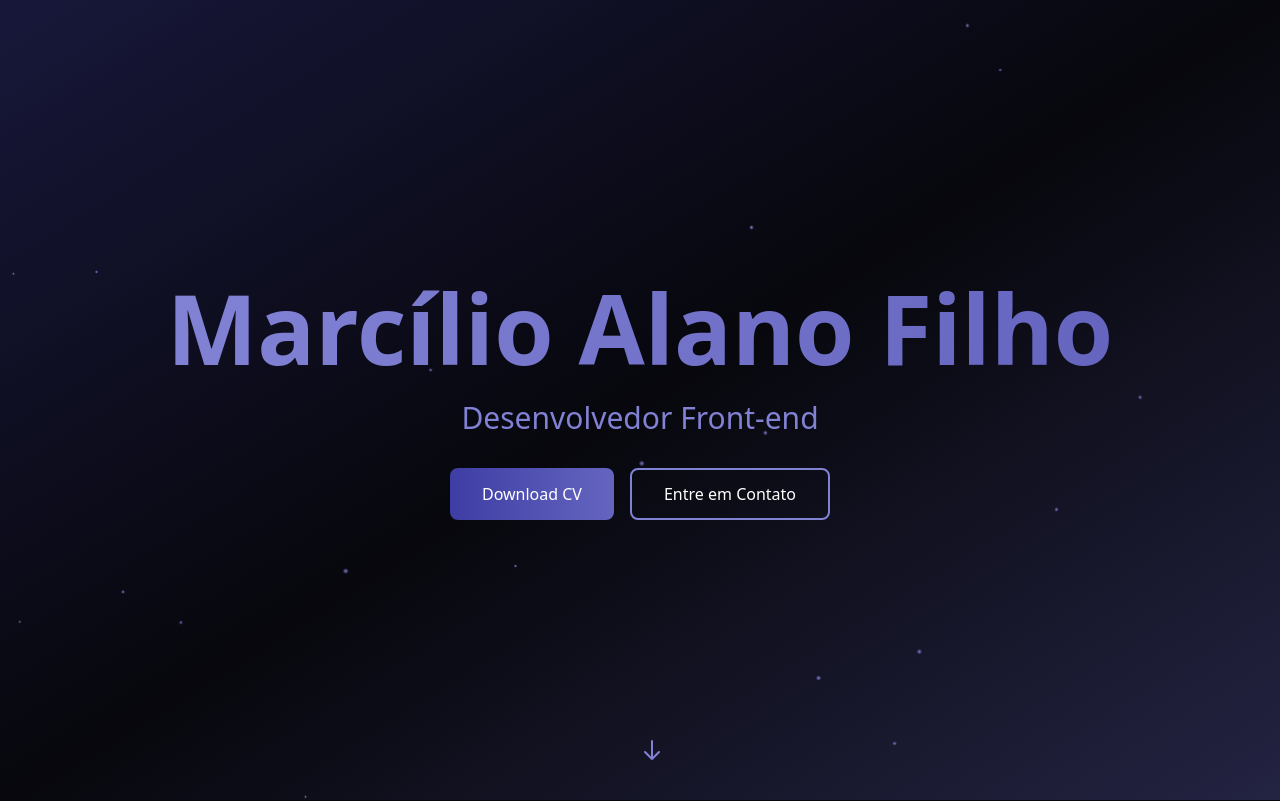
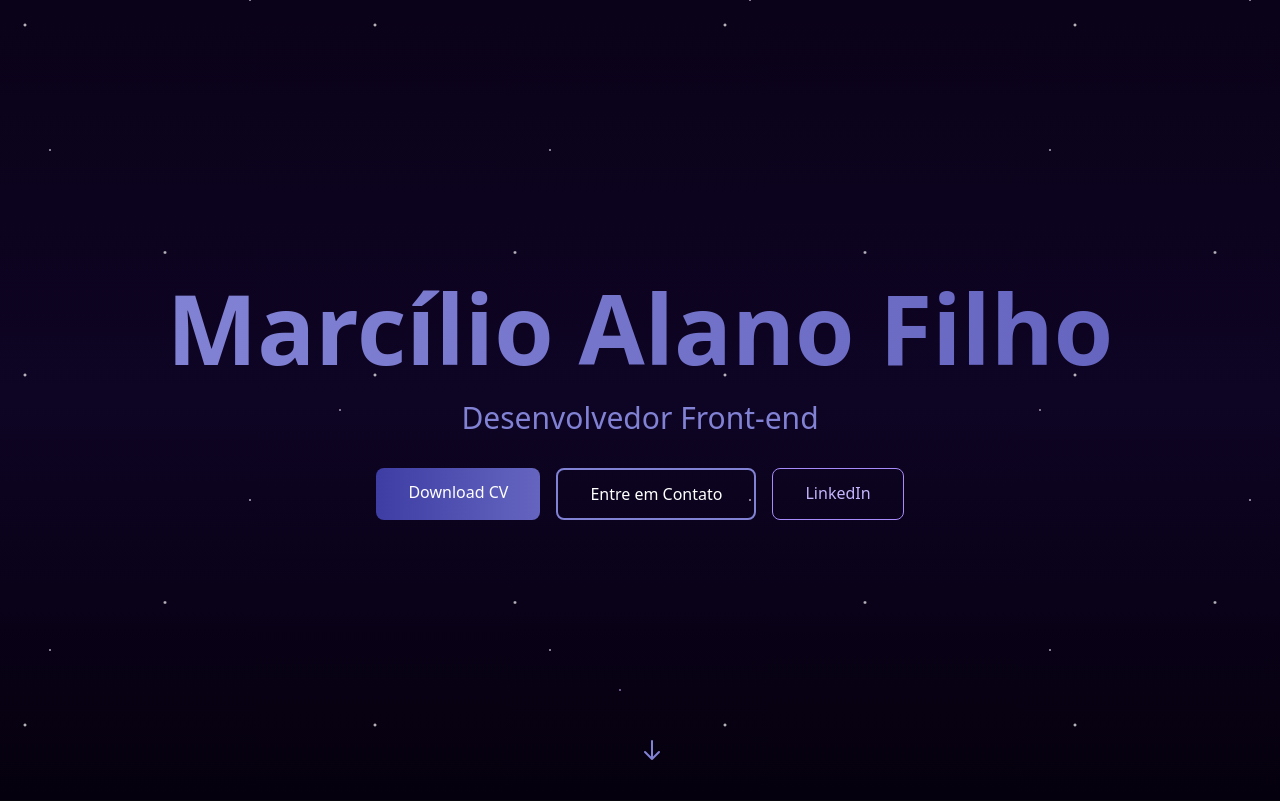
Before and after one commit to MarcilioFilho12/MarcilioLanding, a Nuxt app: page / in a window 1280 px wide. Shown: the top 801 px of the page. Built offline with nearby package versions, Linux system fonts and the light colour scheme.

Commit message:
criando forma

```diff
--- a/app/app.vue
+++ b/app/app.vue
@@ -3,16 +3,15 @@
     <!-- Hero Section -->
     <section id="home" class="relative min-h-screen flex items-center justify-center overflow-hidden">
       <!-- Animated Background -->
-      <div class="absolute inset-0">
-        <div class="absolute inset-0 bg-gradient-to-br from-[#3D3DA4] via-[#07070D] to-[#6565C0] opacity-30"></div>
-        <div class="particles-container">
-          <div v-for="particle in particles" :key="particle.id"
-               class="particle"
-               :style="getParticleStyle(particle)">
+     <!-- Starfield Background -->
+     <div class="absolute inset-0 bg-gradient-to-b
+     from-[#0A0218] via-[#0E0424] to-[#05000D]">
+     <div class="absolute inset-0 overflow-hidden pointer-events-none">
+  <div class="stars stars-far"></div>
+  <div class="stars stars-mid"></div>
+  <div class="stars stars-near"></div>
 </div>
 </div>
-      </div>
-
       <!-- Hero Content -->
       <div class="relative z-10 text-center px-4">
         <h1 class="text-6xl md:text-8xl font-bold mb-6 animate-fade-in">
@@ -23,14 +22,49 @@
         <p class="text-xl md:text-3xl text-[#8282D5] mb-8 animate-fade-in-delay">
           Desenvolvedor Front-end
         </p>
-        <div class="flex gap-4 justify-center animate-fade-in-delay-2">
-          <button class="px-8 py-3 bg-gradient-to-r from-[#3D3DA4] to-[#6565C0] rounded-lg hover:scale-105 transition-transform duration-300">
+        <div class="flex flex-wrap gap-4 justify-center animate-fade-in-delay-2">
+
+<!-- Download CV -->
+<a
+  :href="cvUrl"
+  download
+  class="px-8 py-3 bg-gradient-to-r from-[#3D3DA4] to-[#6565C0]
+         rounded-lg font-medium
+         hover:scale-105 hover:shadow-xl
+         transition-all duration-300"
+>
   Download CV
-          </button>
-          <button class="px-8 py-3 border-2 border-[#8282D5] rounded-lg hover:bg-[#8282D5] hover:bg-opacity-10 transition-all duration-300">
+</a>
+
+<!-- WhatsApp -->
+<a
+  :href="`https://wa.me/${whatsappNumber}`"
+  target="_blank"
+  class="px-8 py-3 border-2 border-[#8282D5]
+         rounded-lg font-medium
+         hover:bg-[#8282D5] hover:bg-opacity-10
+         hover:scale-105
+         transition-all duration-300"
+>
   Entre em Contato
-          </button>
+</a>
+
+<!-- LinkedIn -->
+<a
+  :href="linkedinUrl"
+  target="_blank"
+  class="px-8 py-3 border border-[#a78bfa]
+         rounded-lg font-medium
+         text-[#c4b5fd]
+         hover:bg-[#a78bfa] hover:text-black
+         hover:scale-105
+         transition-all duration-300"
+>
+  LinkedIn
+</a>
+
 </div>
+
       </div>
 
       <!-- Scroll Indicator -->
@@ -51,20 +85,28 @@
     </h2>
 
     <div class="grid md:grid-cols-2 gap-12 items-center">
-          <!-- Photo -->
+      <!-- Video -->
       <div class="relative group">
         <div class="absolute inset-0 bg-gradient-to-r from-[#3D3DA4] to-[#8282D5] rounded-2xl blur-xl opacity-75 group-hover:opacity-100 transition-opacity"></div>
+
         <div class="relative bg-[#07070D] p-4 rounded-2xl">
           <div class="w-full aspect-[4/5] rounded-xl overflow-hidden relative bg-gradient-to-br from-[#3D3DA4] via-[#6565C0] to-[#8282D5]">
-                <img
-                  :src="fotoPerfil"
-                  alt="Marcílio Alano Filho"
+
+            <video
+              autoplay
+              muted
+              loop
+              playsinline
               class="foto-Perfil w-full h-full object-contain rounded-xl transition-transform duration-300 group-hover:scale-105"
-                  loading="lazy"
-                />
+            >
+              <source :src="fotoPerfil" type="video/mp4" />
+              Seu navegador não suporta vídeo.
+            </video>
+
           </div>
         </div>
       </div>
+
 
           <!-- Bio -->
           <div class="space-y-6">
@@ -271,8 +313,12 @@
 <script setup>
 import { ref, onMounted } from 'vue'
 
+
+const cvUrl = '/files/marcilio-alano-cv.pdf' // <-- coloque seu arquivo aqui
+const whatsappNumber = '5548999999999' // <-- coloque seu número aqui
+const linkedinUrl = 'https://www.linkedin.com/in/seu-linkedin'
 // Usar imagem da pasta public (mais confiável no Nuxt)
-const fotoPerfil = '/foto-perfil.png'
+const fotoPerfil = 'video_1766790806011.mp4'
 
 const skills = ref([
   { name: 'Vue.js', level: 95, icon: '💚' },
@@ -346,27 +392,59 @@ const getParticleStyle = (particle) => {
 }
 </script>
 
+
 <style scoped>
-@keyframes fadeIn {
-  from { opacity: 0; transform: translateY(20px); }
-  to { opacity: 1; transform: translateY(0); }
+
+@keyframes shimmer {
+  0% {
+    opacity: 0.4;
+    filter: brightness(0.9);
+  }
+  50% {
+    opacity: 1;
+    filter: brightness(1.3);
+  }
+  100% {
+    opacity: 0.5;
+    filter: brightness(1);
+  }
 }
 
-@keyframes float {
-  0%, 100% { transform: translate(0, 0); }
-  50% { transform: translate(var(--float-x), var(--float-y)); }
+.stars {
+  position: absolute;
+  inset: -150px;
+  background-repeat: repeat;
+  animation: shimmer ease-in-out infinite;
 }
 
-.animate-fade-in {
-  animation: fadeIn 1s ease-out;
+/* Estrelas distantes – quase imóveis */
+.stars-far {
+  background-image:
+    radial-gradient(1px 1px at 10% 20%, #a78bfa 40%, transparent 100%),
+    radial-gradient(1px 1px at 70% 80%, #c4b5fd 40%, transparent 100%);
+  background-size: 700px 700px;
+  animation-duration: 9s;
+  opacity: 0.35;
 }
 
-.animate-fade-in-delay {
-  animation: fadeIn 1s ease-out 0.3s both;
+/* Camada média */
+.stars-mid {
+  background-image:
+    radial-gradient(1.5px 1.5px at 40% 60%, #ddd6fe 40%, transparent 100%),
+    radial-gradient(1.5px 1.5px at 80% 30%, #e9d5ff 40%, transparent 100%);
+  background-size: 500px 500px;
+  animation-duration: 6s;
+  opacity: 0.6;
 }
 
-.animate-fade-in-delay-2 {
-  animation: fadeIn 1s ease-out 0.6s both;
+/* Estrelas próximas – mais brilho */
+.stars-near {
+  background-image:
+    radial-gradient(2px 2px at 50% 50%, #ffffff 40%, transparent 100%),
+    radial-gradient(2px 2px at 90% 15%, #f5f3ff 40%, transparent 100%);
+  background-size: 350px 350px;
+  animation-duration: 4s;
+  opacity: 0.85;
 }
 
 .particle {
@@ -380,7 +458,7 @@ const getParticleStyle = (particle) => {
 }
 
 .foto-Perfil {
-  object-position: center;
+  object-position: center 25%;
   object-fit: contain;
 }
 </style>
```
Also changed, not shown: 1 other file (tests, documents, lock files or other folders). Lines whose indentation alone changed are shown as unchanged.
